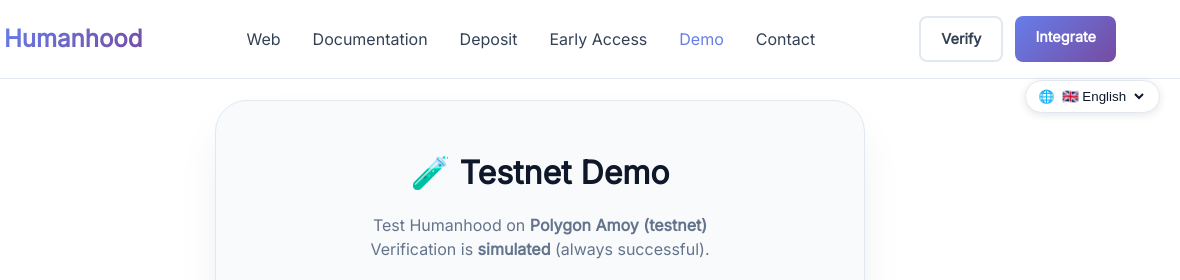
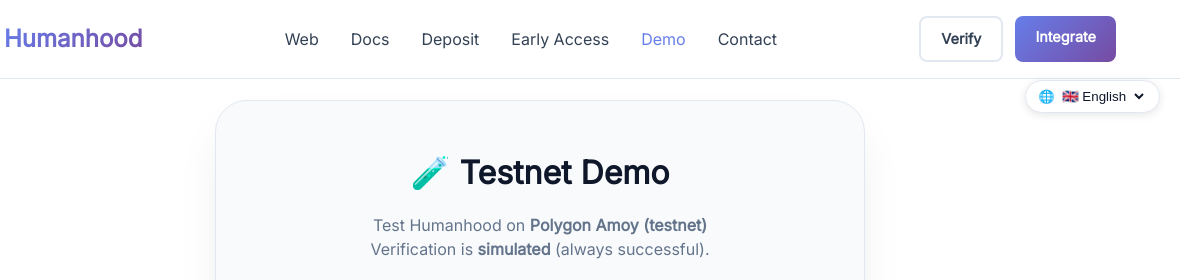
Before and after one commit to sokardark-bot/humanhood-v2, a website: page frontend/demo.html in a window 1280 px wide. Shown: the top 280 px of the page, 100-1280 px from the left. Drawn offline with Linux system fonts and the light colour scheme.

Commit message:
fix: unificar navbar - cambiar 'Documentación' a 'Docs' en demo, deposit y admin

```diff
--- a/frontend/demo.html
+++ b/frontend/demo.html
@@ -45,7 +45,7 @@
         </div>
         <div class="nav-links">
             <a href="index.html" class="i18n-navWeb">Web</a>
-            <a href="docs.html" class="i18n-navDocs">Documentación</a>
+            <a href="docs.html" class="i18n-navDocs">Docs</a>
             <a href="deposit.html" class="i18n-navDeposit">Depósito</a>
             <a href="early-access.html" class="i18n-navEarly">Early Access</a>
             <a href="demo.html" class="i18n-navDemo" style="color: #667eea;">Demo</a>
@@ -68,7 +68,7 @@
     </div>
     <div class="mobile-menu-links">
         <a href="index.html" class="i18n-navWeb">Web</a>
-        <a href="docs.html" class="i18n-navDocs">Documentación</a>
+        <a href="docs.html" class="i18n-navDocs">Docs</a>
         <a href="deposit.html" class="i18n-navDeposit">Depósito</a>
         <a href="early-access.html" class="i18n-navEarly">Early Access</a>
         <a href="demo.html" class="i18n-navDemo">Demo</a>
@@ -129,7 +129,7 @@ function claimReward() external {
     // ==================== TRADUCCIONES PARA DEMO ====================
     const translationsDemo = {
         es: {
-            navWeb: "Web", navDocs: "Documentación", navDeposit: "Depósito", navEarly: "Early Access", navDemo: "Demo", navContact: "Contacto",
+            navWeb: "Web", navDocs: "Docs", navDeposit: "Depósito", navEarly: "Early Access", navDemo: "Demo", navContact: "Contacto",
             navVerifyBtn: "Verificar", navIntegrateBtn: "Integrar",
             demoTitle: "🧪 Demo Testnet",
             demoSubtitle: "Prueba Humanhood en <strong>Polygon Amoy (testnet)</strong><br>La verificación es <strong>simulada</strong> (siempre exitosa).",
@@ -147,7 +147,7 @@ function claimReward() external {
             footerCopyright: "© 2026 Humanhood. Todos los derechos reservados."
         },
         en: {
-            navWeb: "Web", navDocs: "Documentation", navDeposit: "Deposit", navEarly: "Early Access", navDemo: "Demo", navContact: "Contact",
+            navWeb: "Web", navDocs: "Docs", navDeposit: "Deposit", navEarly: "Early Access", navDemo: "Demo", navContact: "Contact",
             navVerifyBtn: "Verify", navIntegrateBtn: "Integrate",
             demoTitle: "🧪 Testnet Demo",
             demoSubtitle: "Test Humanhood on <strong>Polygon Amoy (testnet)</strong><br>Verification is <strong>simulated</strong> (always successful).",
```
Also changed, not shown: frontend/admin.html (+2 -2 lines), frontend/deposit.html (+4 -4 lines).
